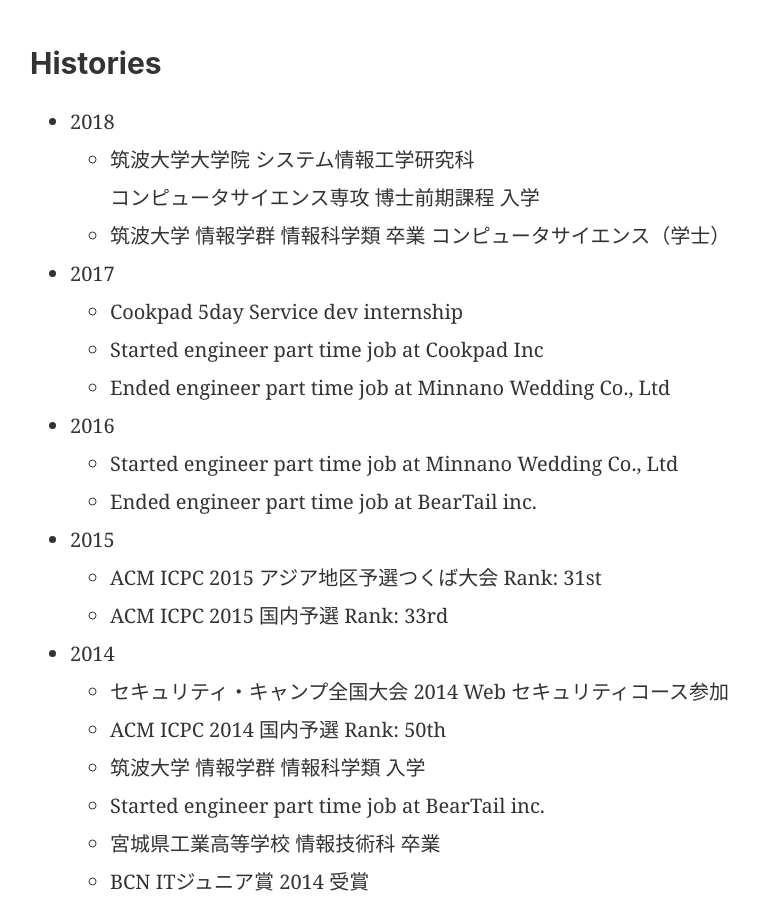
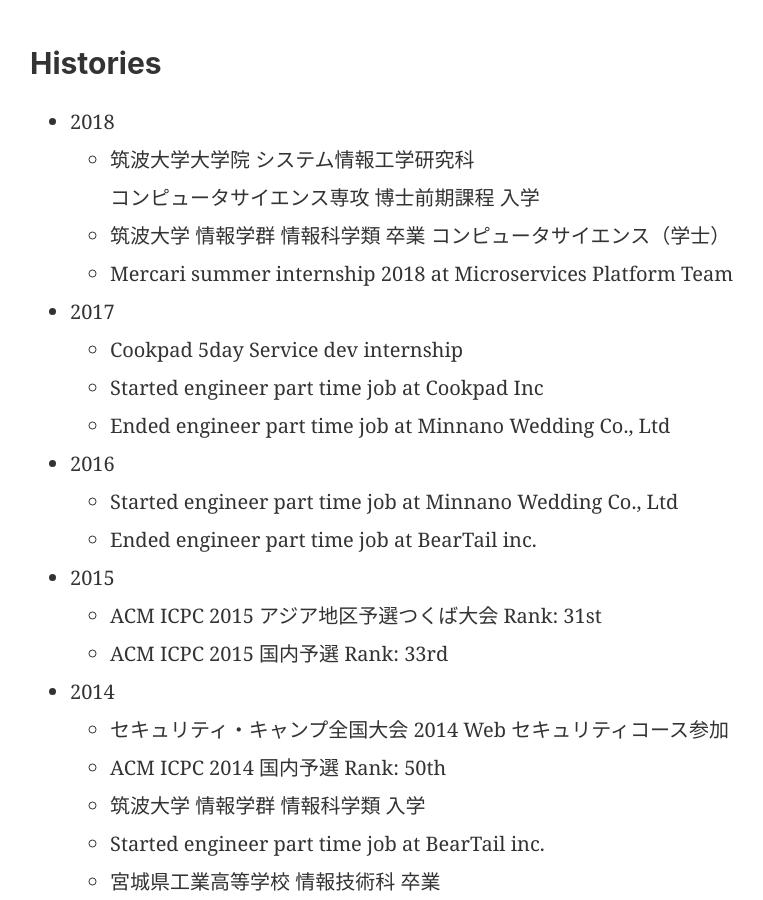
Before and after one commit to s4ichi/s4ichi.github.io, a Jekyll site: the page built from index.md, in a window 1280 px wide and 900 px high, scrolled down 790 px. Shown: the whole window, without its empty margins (130-893 px from the left). Built offline with Jekyll 4.4.1, drawn with Linux system fonts in a browser that asks for light colours; our own code applies the rules of GitHub Pages for plain Markdown files; comment, search, counter and statistics services are not loaded.

Commit message:
Add internship

```diff
--- a/index.md
+++ b/index.md
@@ -18,6 +18,7 @@
 - 2018
   - 筑波大学大学院 システム情報工学研究科 <br> コンピュータサイエンス専攻 博士前期課程 入学
   - 筑波大学 情報学群 情報科学類 卒業 コンピュータサイエンス（学士）
+  - Mercari summer internship 2018 at Microservices Platform Team
 - 2017
   - Cookpad 5day Service dev internship
   - Started engineer part time job at Cookpad Inc
```
